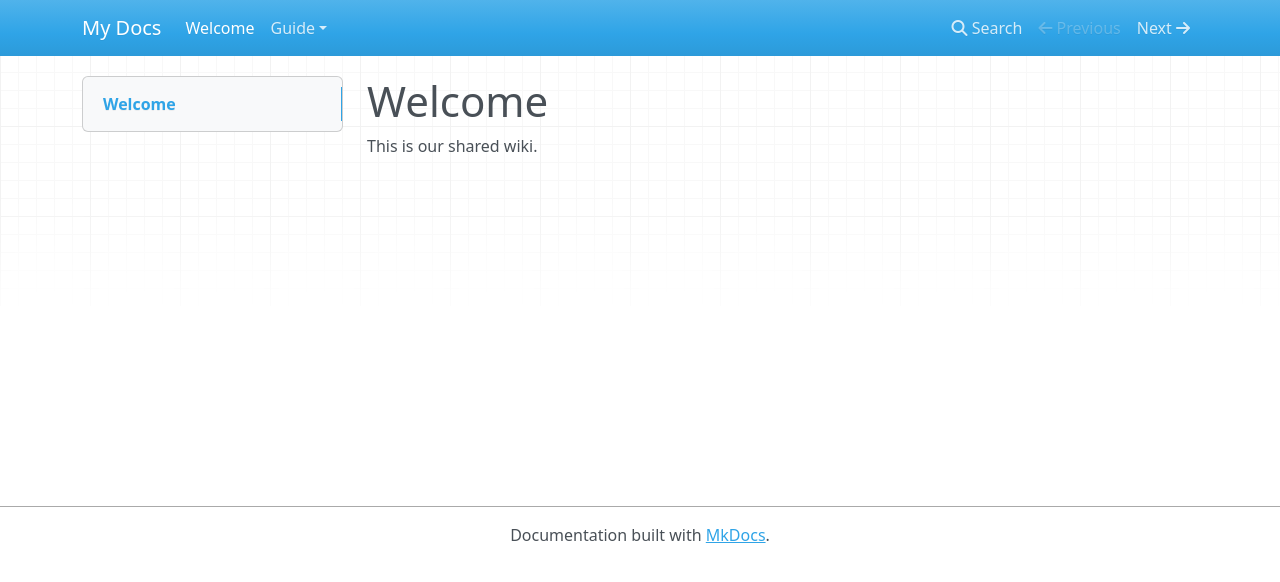
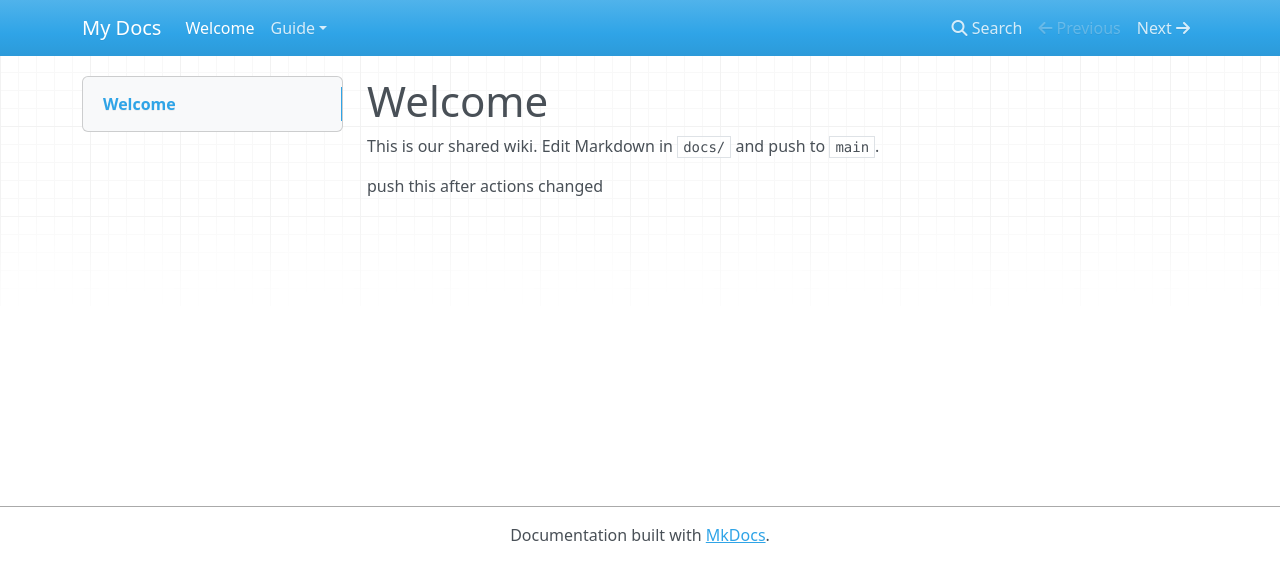
Before and after one commit to shojsepter/dontrustme.github.io, an MkDocs documentation site: the page built from docs/index.md, in a window 1280 px wide. Shown: the top 582 px of the page. Built offline with MkDocs 1.6.1, drawn with Linux system fonts in a browser that asks for light colours; nearby versions of some CDN libraries.

Commit message:
push after actions chagned

```diff
--- a/docs/index.md
+++ b/docs/index.md
@@ -1,3 +1,5 @@
 # Welcome
 
-This is our shared wiki.
+This is our shared wiki. Edit Markdown in `docs/` and push to `main`.
+
+push this after actions changed
```
